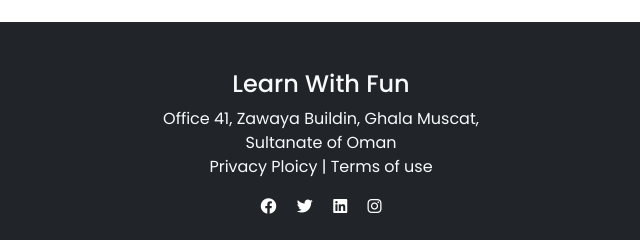
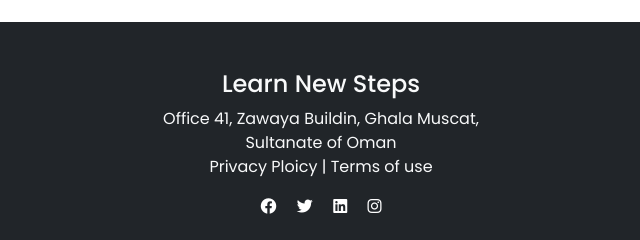
Before and after one commit to sabbir-developer1/Learning-steps, a plain HTML site: page index.html in a window 1280 px wide. Shown: the part 4084-4324 px from the top of the page, 319-959 px from the left. Drawn offline with nearby package versions, Linux system fonts and the light colour scheme.

Commit message:
Footer Section Provlem Solved

```diff
--- a/index.html
+++ b/index.html
@@ -392,7 +392,7 @@
     <!-- footer section start  -->
     <footer class="container-fluid text-light bg-dark p-5 mt-5">
       <div class="text-center">
-        <h4>Learn With Fun</h4>
+        <h4>Learn New Steps</h4>
         <p>Office 41, Zawaya Buildin, Ghala Muscat,<br>
           Sultanate of Oman <br>Privacy Ploicy | Terms of use</p>
           <div class="social-icon">
```
